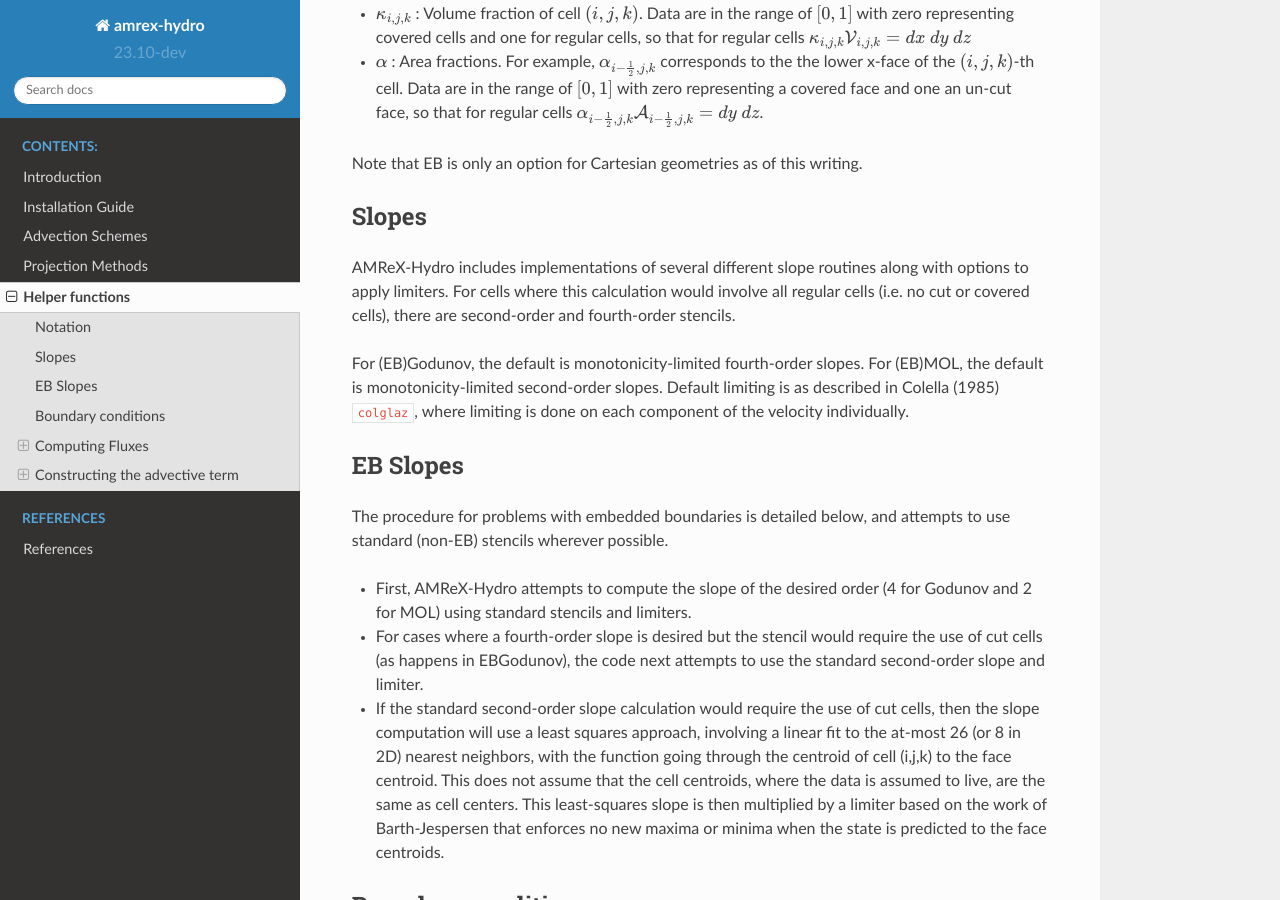
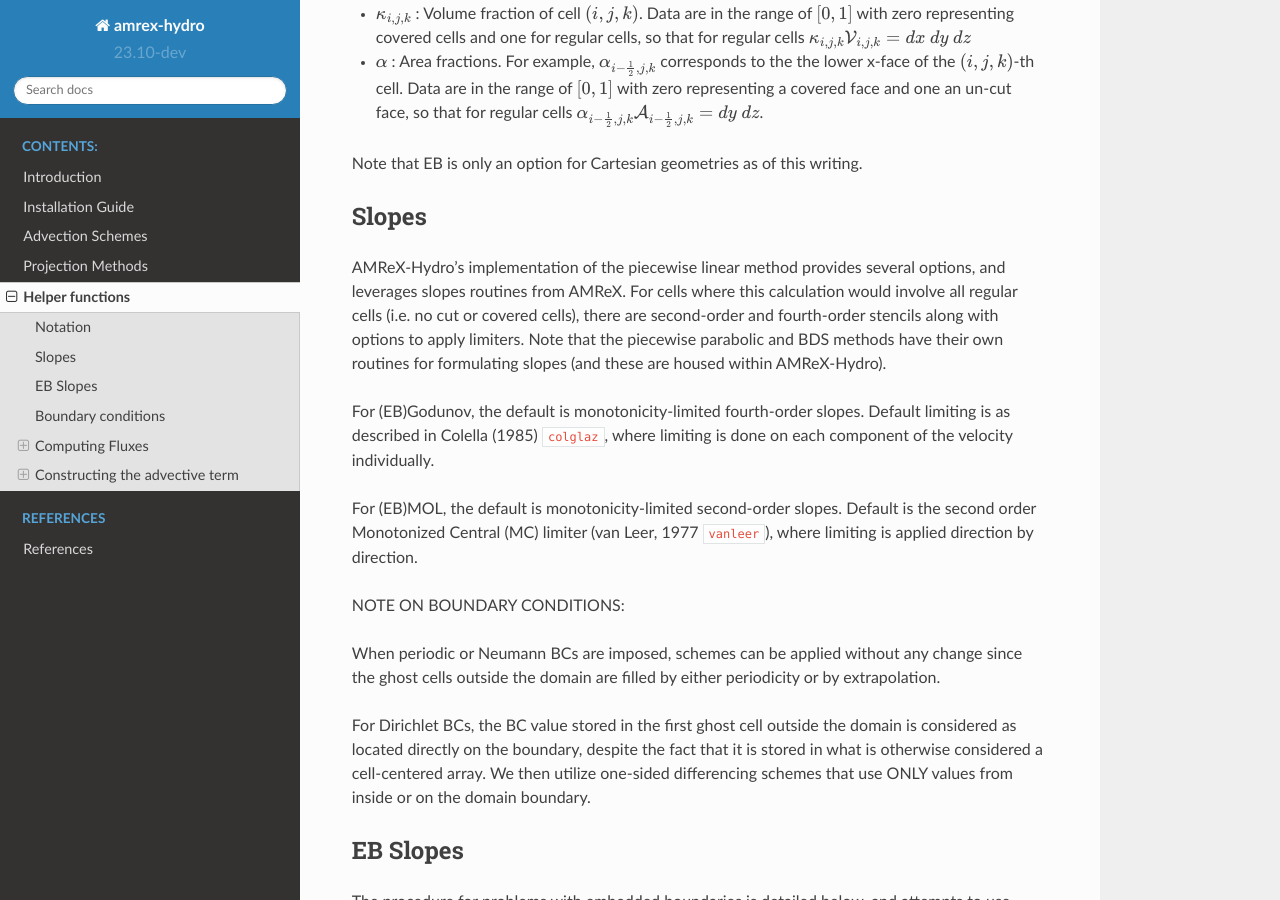
Before and after one commit to AMReX-Fluids/AMReX-Hydro, a Sphinx documentation site: the page built from Docs/source/Utilities.rst, in a window 1280 px wide and 900 px high, scrolled down 408 px. Built offline with Sphinx 7.4.7 and the Read the Docs theme 2.0.0, drawn with Linux system fonts in a browser that asks for light colours; cross-references to code outside the pages are shown as plain code.

Commit message:
Minor documentation updates (#120)
Co-authored-by: Ann Almgren <asalmgren@lbl.gov>

```diff
--- a/Docs/source/Projections.rst
+++ b/Docs/source/Projections.rst
@@ -115,6 +115,8 @@
 and multigrid properties if needed.
 Details of the linear solver implementations are in the :ref:`amrex:Chap:LinearSolvers`
 section of AMReX's documentation.
+
+.. _projections_inputs:
 
 Both Projector classes provide the following parameters, which can be set in an
 inputs file or on the command line. For the MacProjector, these must be preceeded by
--- a/Docs/source/Slopes.rst
+++ b/Docs/source/Slopes.rst
@@ -3,14 +3,53 @@
 Slopes
 ------
 
-AMReX-Hydro includes implementations of several different slope routines along with options to apply limiters.
+AMReX-Hydro's implementation of the piecewise linear method provides several options, and
+leverages slopes routines from AMReX.
 For cells where this calculation would involve all regular cells (i.e. no cut or covered cells),
-there are second-order and fourth-order stencils.
+there are second-order and fourth-order stencils along with options to apply limiters.
+Note that the piecewise parabolic and BDS methods have their own routines for formulating slopes
+(and these are housed within AMReX-Hydro).
 
 For (EB)Godunov, the default is monotonicity-limited fourth-order slopes.
-For (EB)MOL, the default is monotonicity-limited second-order slopes.
 Default limiting is as described in Colella (1985) :cite:`colglaz`,
 where limiting is done on each component of the velocity individually.
+
+For (EB)MOL, the default is monotonicity-limited second-order slopes.
+Default is the second order Monotonized Central (MC)
+limiter (van Leer, 1977 :cite:`vanleer`), where limiting is applied direction by direction.
+
+.. The scheme is described below for the u-velocity.
+
+   The limiter computes the slope at cell `i` by combining the left, central
+   and right u-variation `du`:
+
+   .. code:: shell
+
+             du_l = u(i) - u(i-1)               = left variation
+             du_c = 0.5 * ( u(i+1) - u(i-1) )   = central (umlimited) variation
+             du_r = u(i+1) - u(i)               = right variation
+
+             Finally, the u-variation at cell `i` is given by :
+
+             .. code:: shell
+
+                       du(i) = sign(du_c) * min(2|du_l|, |du_c|, 2|du_r|)) if du_l*du_r > 0
+                       du(i) = 0                                           otherwise
+
+
+
+NOTE ON BOUNDARY CONDITIONS:
+
+When periodic or Neumann BCs are imposed, schemes can be applied
+without any change since the ghost cells outside the domain are filled
+by either periodicity or by extrapolation.
+
+For Dirichlet BCs, the BC value stored in the first ghost cell outside the domain
+is considered as located directly on the boundary,
+despite the fact that it is stored in what is otherwise considered a cell-centered
+array. We then utilize one-sided differencing schemes that
+use ONLY values from inside or on the domain boundary.
+
 
 
 .. _EBslopes:
--- a/Docs/source/refs.bib
+++ b/Docs/source/refs.bib
@@ -136,6 +136,20 @@
   pages={1278--1286},
   year={1991},
   publisher={IEEE}
+}
+
+@article{vanleer,
+   title = {Towards the ultimate conservative difference scheme. IV. A new approach to numerical convection},
+   journal = {Journal of Computational Physics},
+   volume = {23},
+   number = {3},
+   pages = {276-299},
+   year = {1977},
+   issn = {0021-9991},
+   doi = {https://doi.org/10.1016/0021-9991(77)90095-X},
+   url = {https://www.sciencedirect.com/science/article/pii/002199917790095X},
+   author = {Bram {Van Leer}},
+   abstract = {An approach to numerical convection is presented that exclusively yields upstream-centered schemes. It starts from a meshwise approximation of the initial-value distribution by simple basic functions, e.g., Legendre polynomials. In every mesh the integral of the distribution is conserved. The overall approximation need not be continuous. The approximate distribution is convected explicitly and then remapped meshwise in terms of the basic functions. The weights of the basic functions that approximate the initial values in a mesh may be determined by finite differencing, but the most accurate schemes are obtained by least-squares fitting. In the latter schemes, the weights of the basic functions must be regarded as independent state quantities and must be stored separately. Examples of second-order and third-order schemes are given, and the accuracy of these schemes is discussed. Several monotonicity algorithms, designed to prevent numerical oscillations, are indicated. Numerical examples are given of linear and nonlinear wave propagation, also regarding monotonicity.}
 }
 
 @ARTICLE{colglaz,
```
